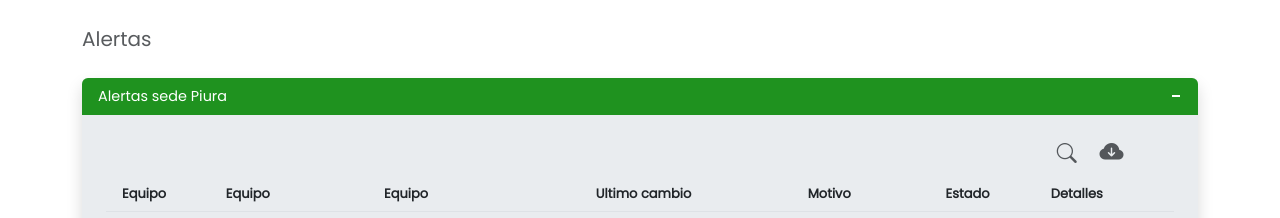
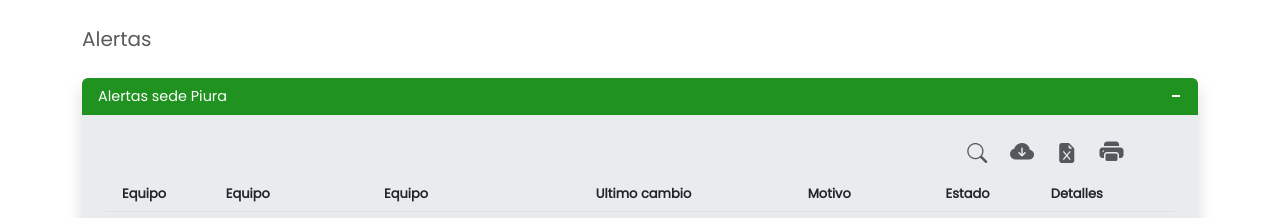
Before and after one commit to Edax97/monitoreo-humedad-suelo, a React (Create React App) app: page /alertas in a window 1280 px wide. Shown: the top 218 px of the page. Built offline with nearby package versions, Linux system fonts and the light colour scheme.

Commit message:
Implementación de imprimir tabla

```diff
--- a/package.json
+++ b/package.json
@@ -32,6 +32,7 @@
     "react-scripts": "5.0.1",
     "react-select": "^5.7.2",
     "react-springs": "^1.1.0",
+    "react-to-print": "^2.14.13",
     "resize-observer-polyfill": "^1.5.1",
     "sass": "^1.62.0",
     "swr": "^2.1.5",
--- a/src/components/common/table/TableFilter.tsx
+++ b/src/components/common/table/TableFilter.tsx
@@ -1,6 +1,13 @@
-import React, { ReactNode, useCallback, useMemo, useState } from "react";
+import React, {
+  ReactNode,
+  useCallback,
+  useMemo,
+  useRef,
+  useState,
+} from "react";
 import Toolbar from "./Toolbar";
 import { Headers } from "react-csv/components/CommonPropTypes";
+import { useReactToPrint } from "react-to-print";
 
 interface Props<RowT> {
   dataLista: RowT[];
@@ -23,6 +30,11 @@ export default function TableFilter<RowT extends {}>(props: Props<RowT>) {
 
   const onFilter = useCallback((f: string) => setFilter(f), []);
 
+  const componentToPrint = useRef(null);
+  const printTable = useReactToPrint({
+    content: () => componentToPrint.current,
+    documentTitle: "Imprimir tabla",
+  });
   return (
     <>
       <div className="pb-2 pe-3 pe-lg-5">
@@ -30,9 +42,10 @@ export default function TableFilter<RowT extends {}>(props: Props<RowT>) {
           headersCSV={props.headersCSV}
           csvData={filteredLista}
           onFilter={onFilter}
+          onPrint={printTable}
         />
       </div>
-      {props.render(filteredLista)}
+      <div ref={componentToPrint}>{props.render(filteredLista)}</div>
     </>
   );
 }
--- a/src/components/common/table/Toolbar.tsx
+++ b/src/components/common/table/Toolbar.tsx
@@ -8,6 +8,7 @@ interface Props {
   onFilter: (f: string) => any;
   csvData: any[];
   headersCSV: Headers;
+  onPrint: () => void;
 }
 
 export default function Toolbar(props: Props) {
@@ -47,6 +48,20 @@ export default function Toolbar(props: Props) {
           <i className="bi bi-cloud-arrow-down-fill text-dark text-opacity-75 fs-4" />
         </CSVLink>
       </BtnIcon>
+
+      <BtnIcon>
+        <CSVLink
+          data={props.csvData}
+          filename="entel-iot.xlsx"
+          headers={props.headersCSV}
+        >
+          <i className="bi bi-file-earmark-excel-fill text-dark text-opacity-75 fs-5" />
+        </CSVLink>
+      </BtnIcon>
+
+      <BtnIcon onClick={props.onPrint}>
+        <i className="bi bi-printer-fill text-dark text-opacity-75 fs-4" />
+      </BtnIcon>
     </div>
   );
 }
```
Also changed, not shown: 1 other file (tests, documents, lock files or other folders).
